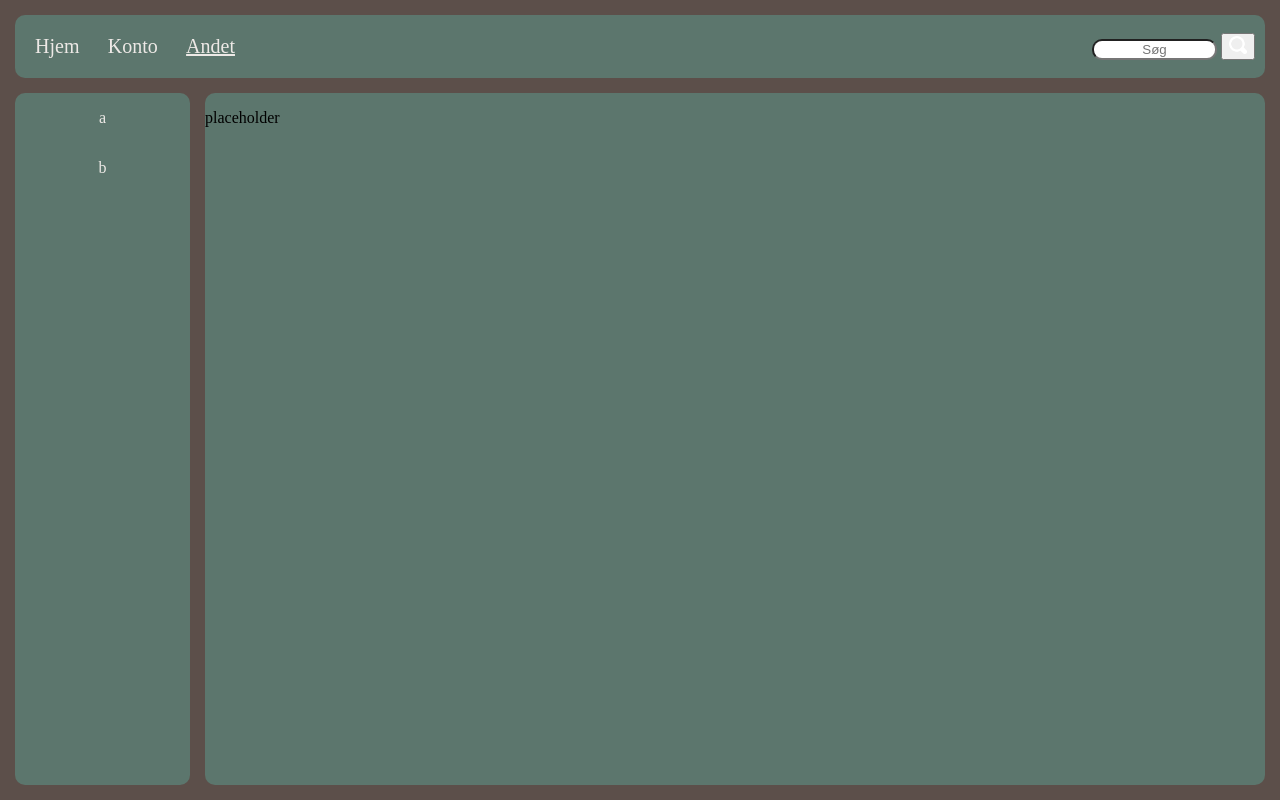
After one commit to Anachr0nistic/independent_flask_project, a Flask app: page /misc in a window 1280 px wide. The commit adds this page. Run offline with Flask 3, Linux system fonts and the light colour scheme.

Commit message:
hover class tiløjet og shit is no longer broken :DDD

```diff
--- a/app.py
+++ b/app.py
@@ -1,8 +1,9 @@
-from flask import Flask, render_template, request, redirect
+from flask import Flask, render_template, request, redirect, make_response
 import sqlite3
 
 conn = sqlite3.connect('db/login.db', check_same_thread=False)
 c = conn.cursor() # cursor
+
 
 c.execute('''CREATE TABLE IF NOT EXISTS USERS(
                 ID INTEGER PRIMARY KEY NOT NULL,
@@ -11,9 +12,18 @@ c.execute('''CREATE TABLE IF NOT EXISTS USERS(
 
 app = Flask(__name__)
 
+
 @app.route("/", methods=["GET", "POST"])
 def index():
-    return render_template("index.html")
+    return render_template("home.html")
+
+@app.route("/account")
+def account():
+    return render_template("account.html")
+
+@app.route("/misc")
+def misc():
+    return render_template("misc.html")
 
 @app.route("/login", methods=["POST", "GET"])
 def login():
@@ -21,32 +31,42 @@ def login():
         logged_in = False
         username = str(request.form.get("username"))
         password = str(request.form.get("password"))
-        print(username, password)
+
         table = c.execute('''SELECT * FROM USERS''').fetchall()
-        #print(c.execute('''SELECT * FROM USERS''').fetchall())
-        print(table, len(table))
+
         for i in range(len(table)):
             if table[i][1] == username and table[i][2] == password:
                 print("logged in successfully")
-                return redirect("/")
+
+                resp = make_response(redirect("/"))
+                resp.set_cookie(username, str(table[i][0]))
+
+                return resp
+
     return render_template("login.html")
+
 @app.route("/signup", methods=["POST", "GET"])
 def signup():
     if request.method == "POST":
-        signup_name = request.form.get("signup_name")
+        signup_name = str(request.form.get("signup_name"))
         password1 = request.form.get("password1")
         password2 = request.form.get("password2")
         params = (signup_name, password1)
+
         table = c.execute('''SELECT * FROM USERS''').fetchall()
         print(len(table))
+
         for i in range(len(table)):
+            print(table[i][1])
             if table[i][1] == signup_name:
+                print("username taken")
                 break
-            else:
-                if password1 == password2:
-                    with conn:
-                        c.execute('''INSERT INTO USERS (ID, USERNAME, PASSWORD) VALUES (NULL, ?, ?)''', params)
-                        break
+        else:
+            if password1 == password2:
+                 with conn:
+                    c.execute('''INSERT INTO USERS (ID, USERNAME, PASSWORD) VALUES (NULL, ?, ?)''', params)
+                    return redirect("/login")
     return render_template("signup.html")
+
 if __name__ == "__main__":
     app.run(debug=True, port="8081")
--- a/static/styles.css
+++ b/static/styles.css
@@ -80,3 +80,14 @@ body {
     color: rgb(237, 233, 230);
     margin: 10px;
 }
+.hover:hover {
+    color: rgb(32, 39, 37);
+}
+.selected {
+    text-decoration: underline;
+}
+
+a {
+    color: rgb(237, 233, 230);
+    text-decoration: none;
+}
--- /dev/null
+++ b/templates/misc.html
@@ -0,0 +1,40 @@
+<!DOCTYPE html>
+<html>
+
+<head>
+    <title>howdydoo</title>
+    <link rel="stylesheet" href="{{ url_for('static',filename='styles.css') }}">
+    <meta name="viewport" content="width=device-width, initial-scale=1.0">
+</head>
+
+<body>
+    <div class="maincontainer">
+        <div class="topbar">
+            <div style="margin-left: 20px; display: flex; flex-direction: row; min-width: 200px; justify-content: space-between; color: rgb(237, 233, 230); font-size: 20px;">
+                <p><a href="/" class="hover">Hjem</a></p>
+                <p><a href="/account" class="hover">Konto</a></p>
+                <p class="selected">Andet</p>
+            </div>
+            <div style="align-content: center; margin-right: 10px;">
+                <form action="{{ url_for('index')}}" method="post">
+                    <div>
+                        <input style="border-radius: 10px; text-align: center; max-width: 125px;" name="place"
+                            placeholder="Søg" autocomplete="off">
+                        <button type="submit"><img src="/static/search_icon.png" height="18px"></button>
+                    </div>
+                </form>
+            </div>
+        </div>
+        <div class="content">
+                <div class="sidebar">
+                    <p>a</p>
+                 <p>b</p>
+                </div>
+                <div class="mainwindow" style="margin-left: 15px;">
+                    <p>placeholder</p>
+            </div>
+        </div>
+    </div>
+</body>
+
+</html>
```
Also changed, not shown: templates/account.html (renamed from templates/index.html, +4 -5 lines), templates/home.html (added, +40 -0 lines), db/login.db.
